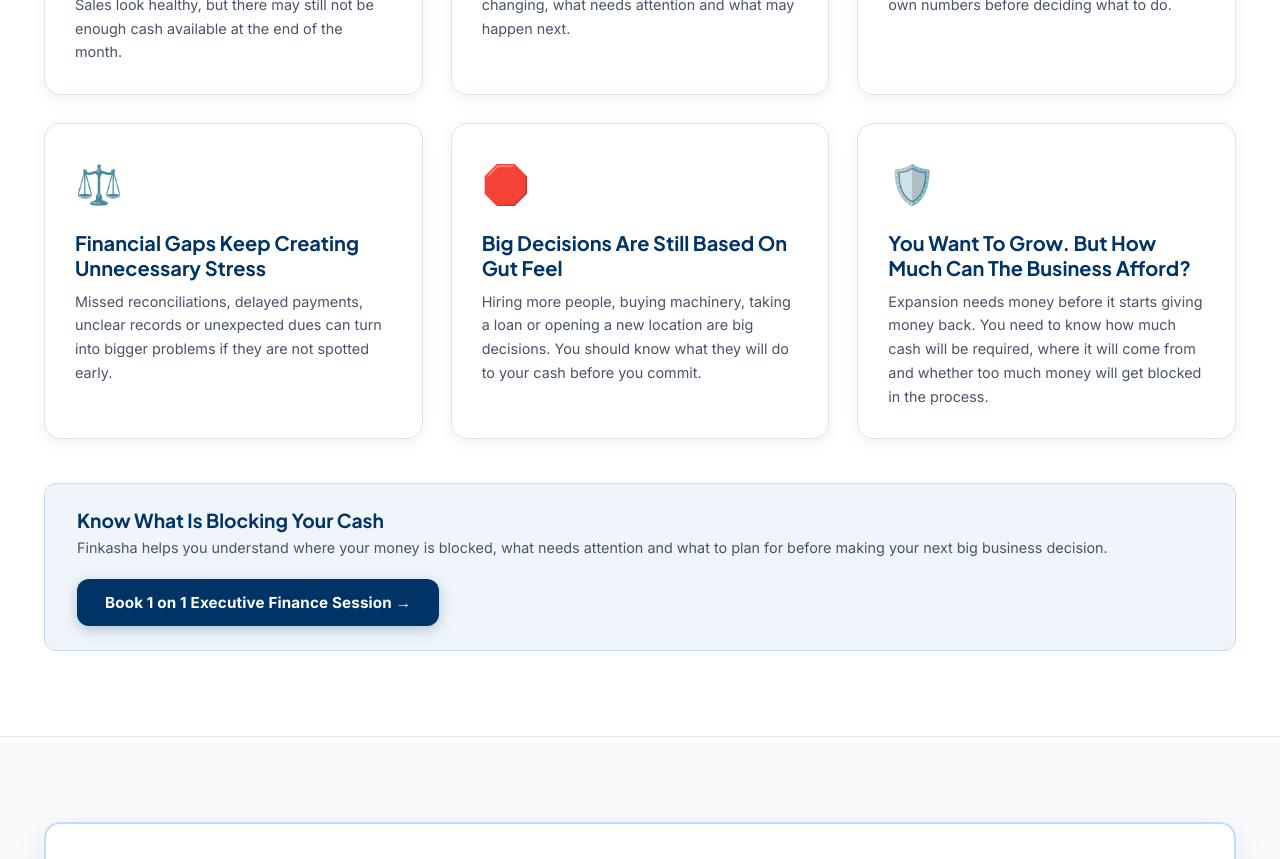
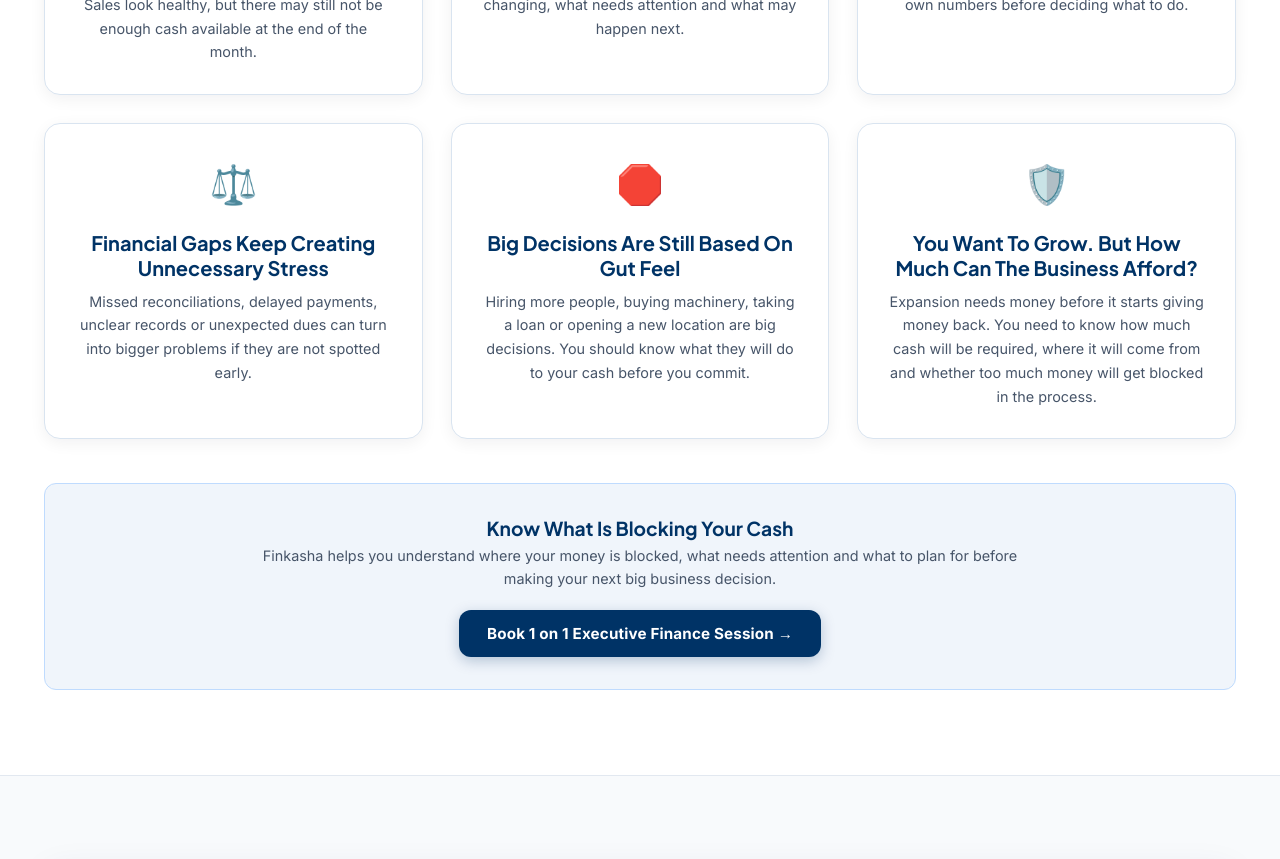
Before and after one commit to snowraj/finkasha.in, a Next.js app: page / in a window 1280 px wide. Shown: the part 1740-2599 px from the top of the page. Built offline with nearby package versions, Linux system fonts and the light colour scheme.

Commit message:
style: center text alignment for PAS framework cards and CTA block

```diff
--- a/src/app/page.tsx
+++ b/src/app/page.tsx
@@ -229,7 +229,7 @@ export default function Home() {
                 desc: 'Expansion needs money before it starts giving money back. You need to know how much cash will be required, where it will come from and whether too much money will get blocked in the process.',
               },
             ].map((card, idx) => (
-              <div key={idx} className="glass-card" style={{ padding: '30px', border: '1px solid #D9E4F0' }}>
+              <div key={idx} className="glass-card" style={{ padding: '30px', border: '1px solid #D9E4F0', textAlign: 'center' }}>
                 <div style={{ fontSize: '2.4rem', marginBottom: '14px' }}>{card.icon}</div>
                 <h3 style={{ fontSize: '1.25rem', marginBottom: '10px', color: '#003366' }}>{card.title}</h3>
                 <p style={{ color: '#475569', fontSize: '0.9rem', lineHeight: '1.65' }}>{card.desc}</p>
@@ -241,18 +241,18 @@ export default function Home() {
           <div
             style={{
               marginTop: '44px',
-              padding: '24px 32px',
+              padding: '32px 24px',
               borderRadius: '12px',
               background: '#F0F5FB',
               border: '1.5px solid #BFDBFE',
               display: 'flex',
+              flexDirection: 'column',
               alignItems: 'center',
-              justifyContent: 'space-between',
-              flexWrap: 'wrap',
+              textAlign: 'center',
               gap: '20px',
             }}
           >
-            <div>
+            <div style={{ maxWidth: '800px' }}>
               <h4 style={{ fontSize: '1.2rem', color: '#003366', marginBottom: '4px' }}>
                 Know What Is Blocking Your Cash
               </h4>
```
